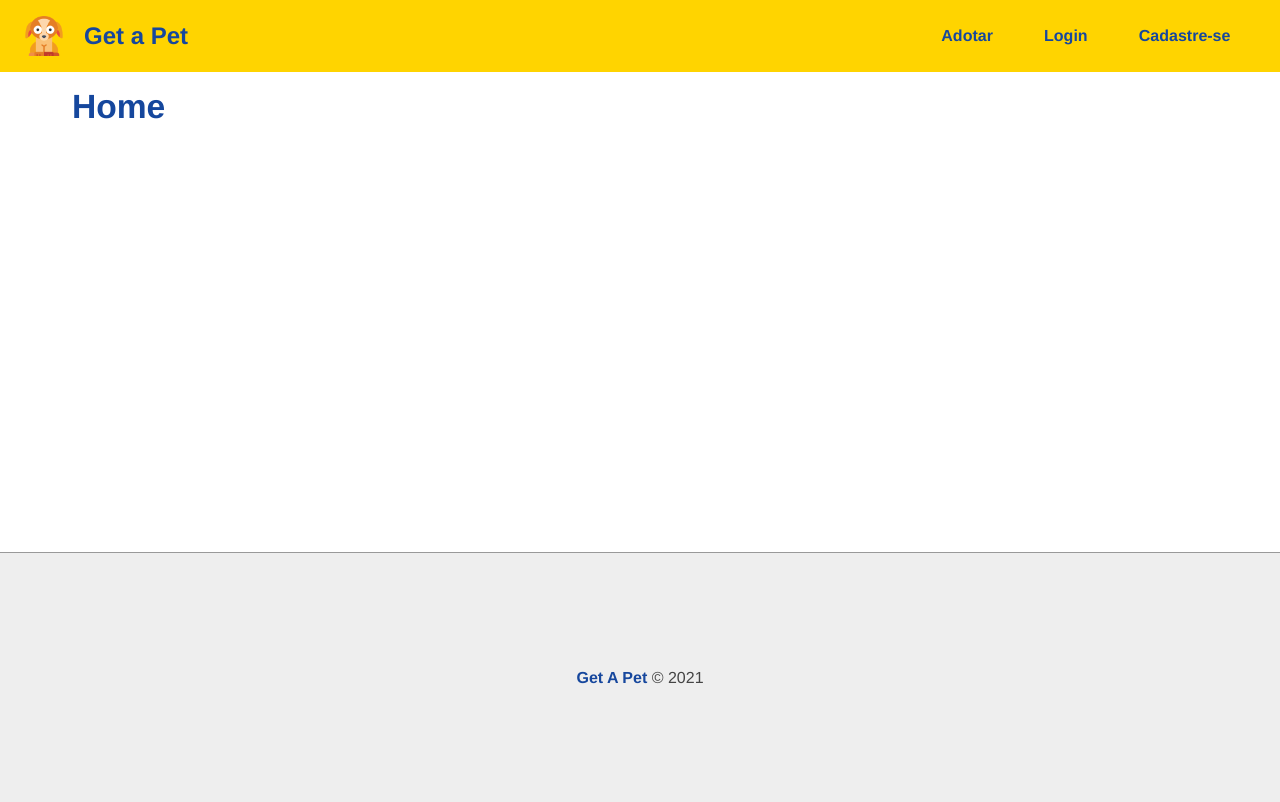
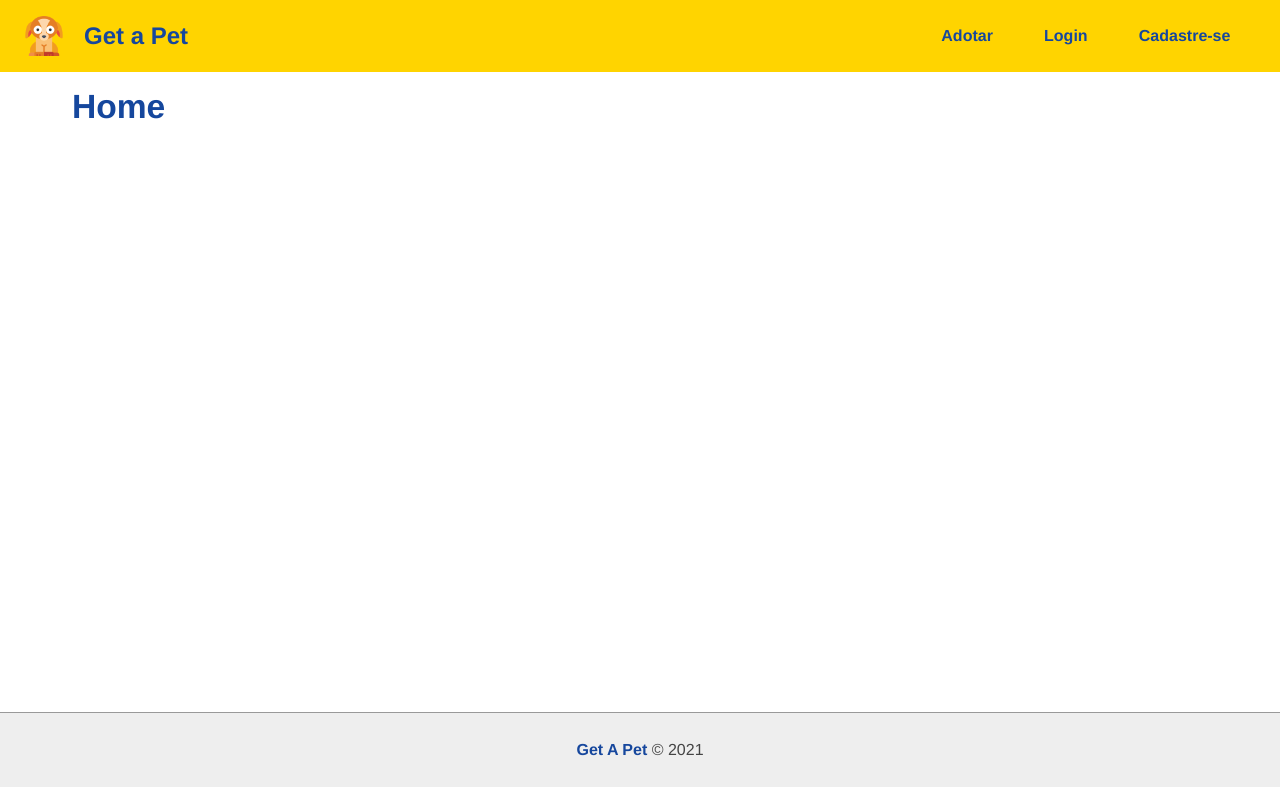
Before and after one commit to GeovanneCallegaro/Petshop-Get-a-Pet, a React (Create React App) app in the folder frontend/: page / in a window 1280 px wide. Built offline with nearby package versions, Linux system fonts and the light colour scheme.

Commit message:
refatoring css footer

```diff
--- a/frontend/src/components/layout/Container.module.css
+++ b/frontend/src/components/layout/Container.module.css
@@ -1,5 +1,5 @@
 .container {
-  min-height: 60vh;
+  min-height: 80vh;
   padding: 1em 2em 3em;
   max-width: 1200px;
   margin: 0 auto;
--- a/frontend/src/components/layout/Footer.module.css
+++ b/frontend/src/components/layout/Footer.module.css
@@ -1,5 +1,5 @@
 .footer {
-  height: 250px;
+  height: 75px;
   display: flex;
   align-items: center;
   justify-content: center;
```
